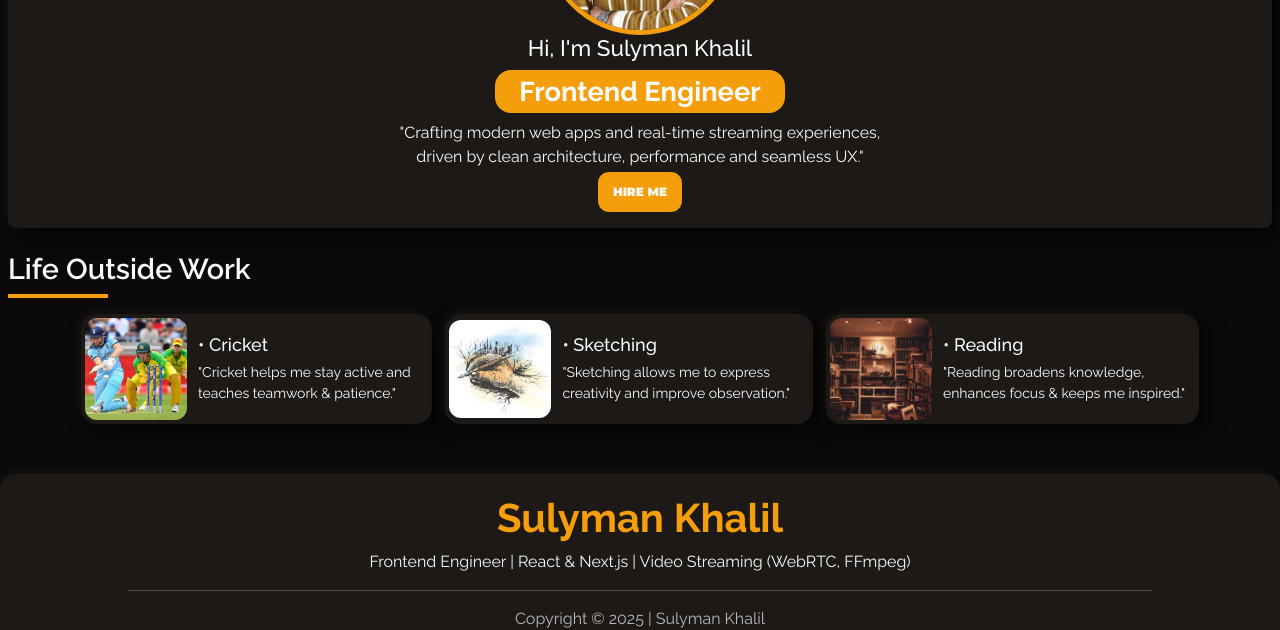
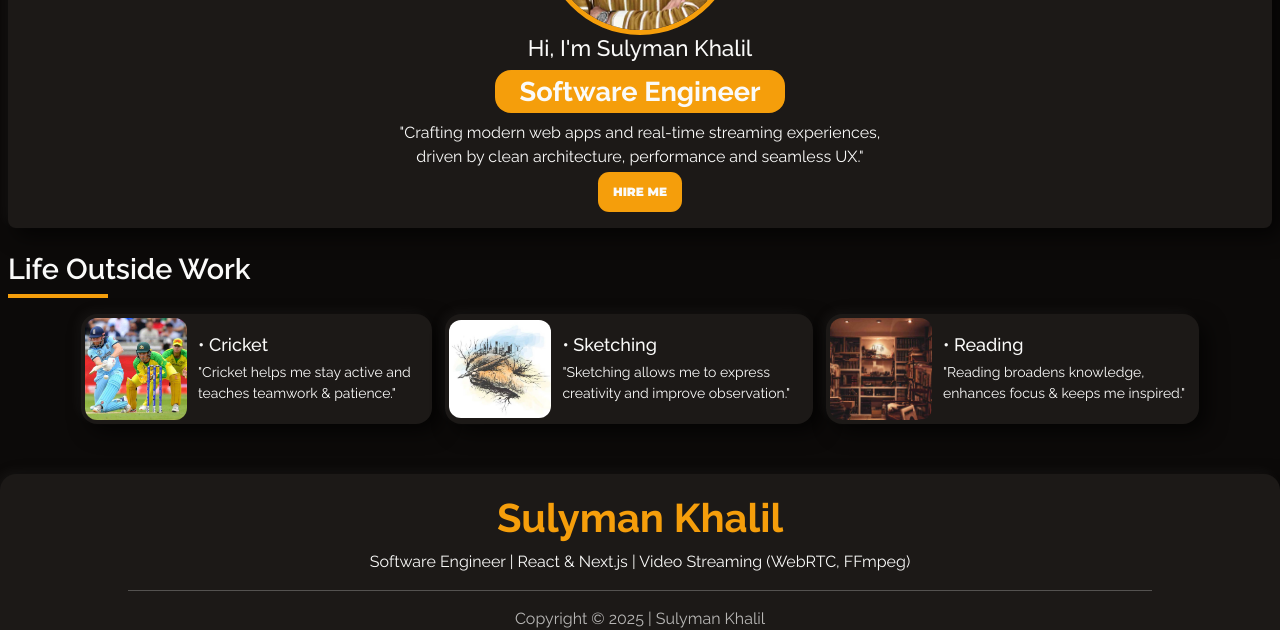
Before and after one commit to SulymanKhalil/Portfolio, a React (Vite) app: page / in a window 1280 px wide. Shown: the part 266-896 px from the top of the page. Built offline with nearby package versions, Linux system fonts and the light colour scheme.

Commit message:
refactor: update portfolio branding from Frontend Engineer to Software Engineer

```diff
--- a/index.html
+++ b/index.html
@@ -5,7 +5,7 @@
     <meta name="viewport" content="width=device-width, initial-scale=1.0" />
     <meta
       name="description"
-      content="Portfolio of Sulyman Khalil, Frontend Developer, showcasing scalable web applications built with React, Next.js, TypeScript, Redux, and hands-on experience in WebRTC and FFmpeg for real-time streaming and media processing."
+      content="Portfolio of Sulyman Khalil, Software Engineer, showcasing scalable web applications built with React, Next.js, TypeScript, Redux, and hands-on experience in WebRTC and FFmpeg for real-time streaming and media processing."
     />
 
     <link rel="preconnect" href="https://fonts.googleapis.com" />
--- a/src/Components/About.jsx
+++ b/src/Components/About.jsx
@@ -28,7 +28,7 @@ const About = () => {
         <div className="about-texts" data-aos="fade-left">
           <h2 data-aos="fade-up">Meet Sulyman</h2>
           <p data-aos="fade-up">
-            <span className="highlight-text">Frontend Engineer </span>
+            <span className="highlight-text">Software Engineer </span>
             with 1+ year of experience, crafting scalable web apps and{" "}
             <span className="highlight-text">real-time</span> streaming systems
             with a focus on <span className="highlight-text">performance</span>{" "}
--- a/src/Components/Footer.jsx
+++ b/src/Components/Footer.jsx
@@ -2,7 +2,7 @@ const Footer = () => {
   return (
     <div className="footer" data-aos="fade-up" data-aos-offset="150">
       <h1>Sulyman Khalil</h1>
-      <p>Frontend Engineer | React & Next.js | Video Streaming (WebRTC, FFmpeg)</p>
+      <p>Software Engineer | React & Next.js | Video Streaming (WebRTC, FFmpeg)</p>
       <hr />
       <p className="copyright-line">
         Copyright © 2025 | Sulyman Khalil <br /> All rights reserved.
--- a/src/Components/HeroSection.jsx
+++ b/src/Components/HeroSection.jsx
@@ -7,7 +7,7 @@ const HeroSection = () => {
                 <img data-aos="zoom-in" src="/Images/Sulyman.jpg" alt="Sulyman" className="rounded-circle" />
                 <h1 data-aos="fade-up" className="HeroSection-h1">Hi, I'm Sulyman Khalil</h1>
                 <div data-aos="fade-up" className="h2-heading-parent">
-                    <h2 className="HeroSection-h2">Frontend Engineer</h2>
+                    <h2 className="HeroSection-h2">Software Engineer</h2>
                 </div>
                 <p data-aos="fade-up" className="HeroSection-p">
                     "Crafting modern web apps and real-time streaming experiences, driven by clean architecture, performance and seamless UX."
```
Also changed, not shown: 1 other file (tests, documents, lock files or other folders).
